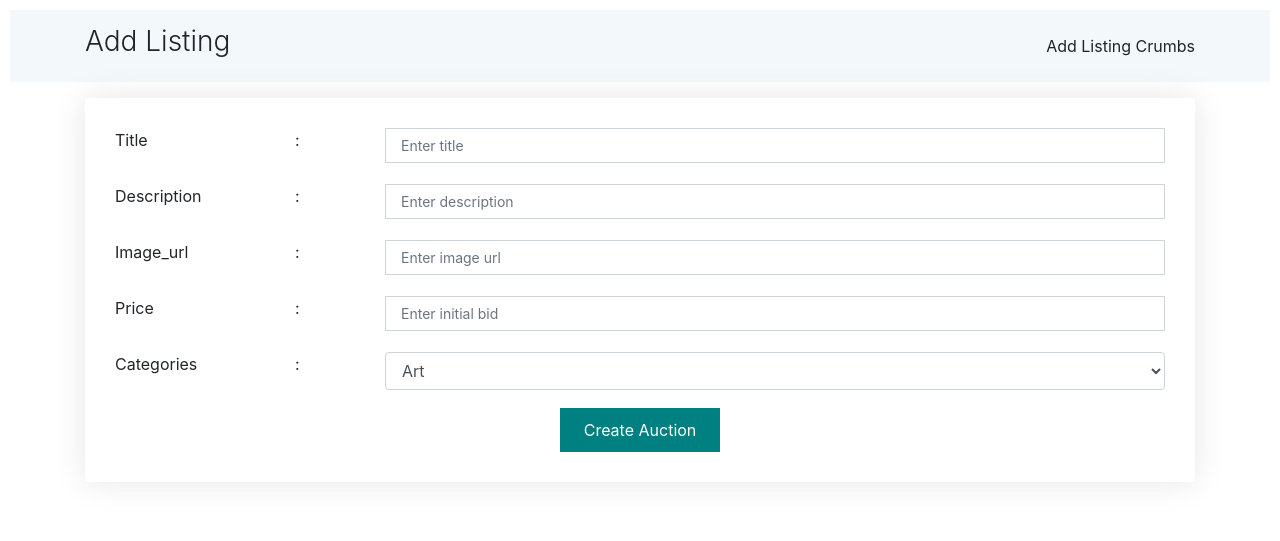
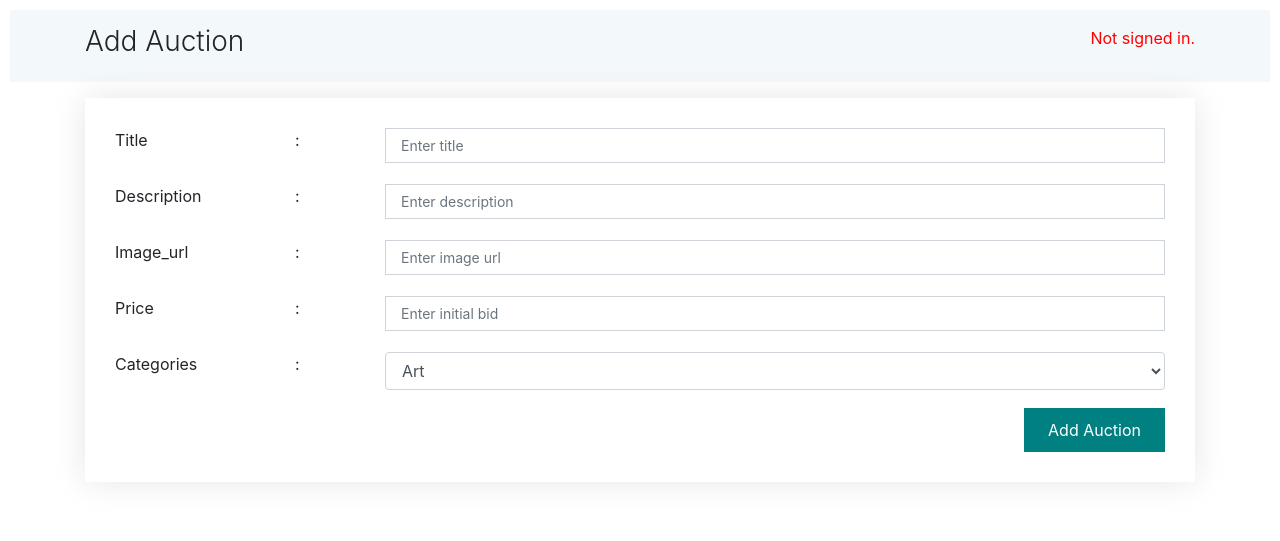
Before and after one commit to thomasmbatha/commerce, a Django app: page /create in a window 1280 px wide. Shown: the part 80-621 px from the top of the page. Run offline with Django 3.2, Linux system fonts and the light colour scheme; data comes from the database, SQL or seed files in the repository; some libraries are stand-ins or nearby versions.

Commit message:
Create Auction done

```diff
--- a/auctions/static/auctions/styles.css
+++ b/auctions/static/auctions/styles.css
@@ -405,13 +405,13 @@ input:-webkit-autofill:active {
 
 
 /*--------------------------------------------------------------
-# Contact
+# Create Auction
 --------------------------------------------------------------*/
-.contact {
+.create-action {
     padding-bottom: 30px;
   }
 
-  .contact .info-box {
+  .create-action .info-box {
     color: #444;
     text-align: center;
     box-shadow: 0 0 30px rgba(214, 215, 216, 0.6);
@@ -419,7 +419,7 @@ input:-webkit-autofill:active {
     margin-bottom: 30px;
   }
 
-  .contact .info-box i {
+  .create-action .info-box i {
     font-size: 32px;
     color: #68A4C4;
     border-radius: 50%;
@@ -427,27 +427,27 @@ input:-webkit-autofill:active {
     border: 2px dotted #a2cce3;
   }
 
-  .contact .info-box h3 {
+  .create-action .info-box h3 {
     font-size: 20px;
     color: #666;
     font-weight: 700;
     margin: 10px 0;
   }
 
-  .contact .info-box p {
+  .create-action .info-box p {
     padding: 0;
     line-height: 24px;
     font-size: 14px;
     margin-bottom: 0;
   }
 
-  .contact .php-email-form {
+  .create-action .email-form {
     box-shadow: 0 0 30px rgba(214, 215, 216, 0.6);
     padding: 30px;
     margin-bottom: 30px;
   }
 
-  .contact .php-email-form .error-message {
+  .create-action .email-form .error-message {
     display: none;
     color: #fff;
     background: #ed3c0d;
@@ -456,11 +456,11 @@ input:-webkit-autofill:active {
     font-weight: 600;
   }
 
-  .contact .php-email-form .error-message br+br {
+  .create-action .email-form .error-message br+br {
     margin-top: 25px;
   }
 
-  .contact .php-email-form .sent-message {
+  .create-action .email-form .sent-message {
     display: none;
     color: #fff;
     background: #18d26e;
@@ -469,14 +469,14 @@ input:-webkit-autofill:active {
     font-weight: 600;
   }
 
-  .contact .php-email-form .loading {
+  .create-action .email-form .loading {
     display: none;
     background: #fff;
     text-align: center;
     padding: 15px;
   }
 
-  .contact .php-email-form .loading:before {
+  .create-action .email-form .loading:before {
     content: "";
     display: inline-block;
     border-radius: 50%;
@@ -488,27 +488,27 @@ input:-webkit-autofill:active {
     animation: animate-loading 1s linear infinite;
   }
 
-  .contact .php-email-form input,
-  .contact .php-email-form textarea {
+  .create-action .email-form input,
+  .create-action .email-form textarea {
     border-radius: 0;
     box-shadow: none;
     font-size: 14px;
   }
 
-  .contact .php-email-form input::focus,
-  .contact .php-email-form textarea::focus {
+  .create-action .email-form input::focus,
+  .create-action .email-form textarea::focus {
     background-color: #68A4C4;
   }
 
-  .contact .php-email-form input {
+  .create-action .email-form input {
     padding: 10px 15px;
   }
 
-  .contact .php-email-form textarea {
+  .create-action .email-form textarea {
     padding: 12px 15px;
   }
 
-  .contact .php-email-form button[type=submit] {
+  .create-action .email-form button[type=submit] {
     background: #008080;
     border: 0;
     padding: 10px 24px;
@@ -516,10 +516,10 @@ input:-webkit-autofill:active {
     transition: 0.4s;
   }
 
-  .contact .php-email-form button[type=submit]:hover {
+  .create-action .email-form button[type=submit]:hover {
     background: #8dbad2;
   }
 
   /*--------------------------------------------------------------
-# End of Contact
+# End of Create Auction
 --------------------------------------------------------------*/
--- a/auctions/templates/auctions/create_listing.html
+++ b/auctions/templates/auctions/create_listing.html
@@ -1,17 +1,25 @@
 {% extends "auctions/layout.html" %}
 {% block title %}| Add Auction{% endblock %}
-{% block heading %}Add Listing{% endblock %}
-{% block crumbs %}Add Listing Crumbs{% endblock %}
+{% block heading %}Add Auction{% endblock %}
+{% block crumbs %}
+    <div>
+        {% if user.is_authenticated %}
+            <p>Signed in as <strong style="color:#00f108">{{ user.username }}</strong>.</p>
+        {% else %}
+        <p style="color:red">Not signed in.</p>
+        {% endif %}
+    </div>
+{% endblock %}
 
 {% block body %}
-    <!-- ======= Contact Section ======= -->
-    <section class="contact mt-3" data-aos="fade-up" data-aos-easing="ease-in-out" data-aos-duration="500">
+    <!-- ======= Create Auction Section ======= -->
+    <section class="create-action mt-3" data-aos="fade-up" data-aos-easing="ease-in-out" data-aos-duration="500">
         <div class="container">
 
           <div class="row">
 
             <div class="col-lg-12">
-              <form action="{% url 'create_listing' %}" method="POST" role="form" class="php-email-form">
+              <form action="{% url 'create_listing' %}" method="POST" role="form" class="email-form">
                 {% csrf_token %}
                 <div class="row"><!-- Title -->
                     <div class="col-md-2 form-group">
@@ -79,7 +87,7 @@
                         <p>:</p>
                     </div>
 
-                    <div class="col-md-9 form-group mt-3 mt-md-0">
+                    <div class="col-md-9 form-group mt-3 mt-md-0"> <!-- Submit button -->
                       <select name="category" id="category" class="form-control">
                           {% for category in categories %}
                               <option value="{{ category.id }}"> {{ category.category_name }} </option>
@@ -88,12 +96,12 @@
                   </div>
                 </div>
 
-                <div class="text-center"><button type="submit">Create Auction</button></div>
+                <div class="text-right"><button type="submit">Add Auction</button></div>
               </form>
             </div>
 
           </div>
 
         </div>
-      </section><!-- End Contact Section -->
+      </section><!-- End Create Auction Section -->
 {% endblock %}
```
